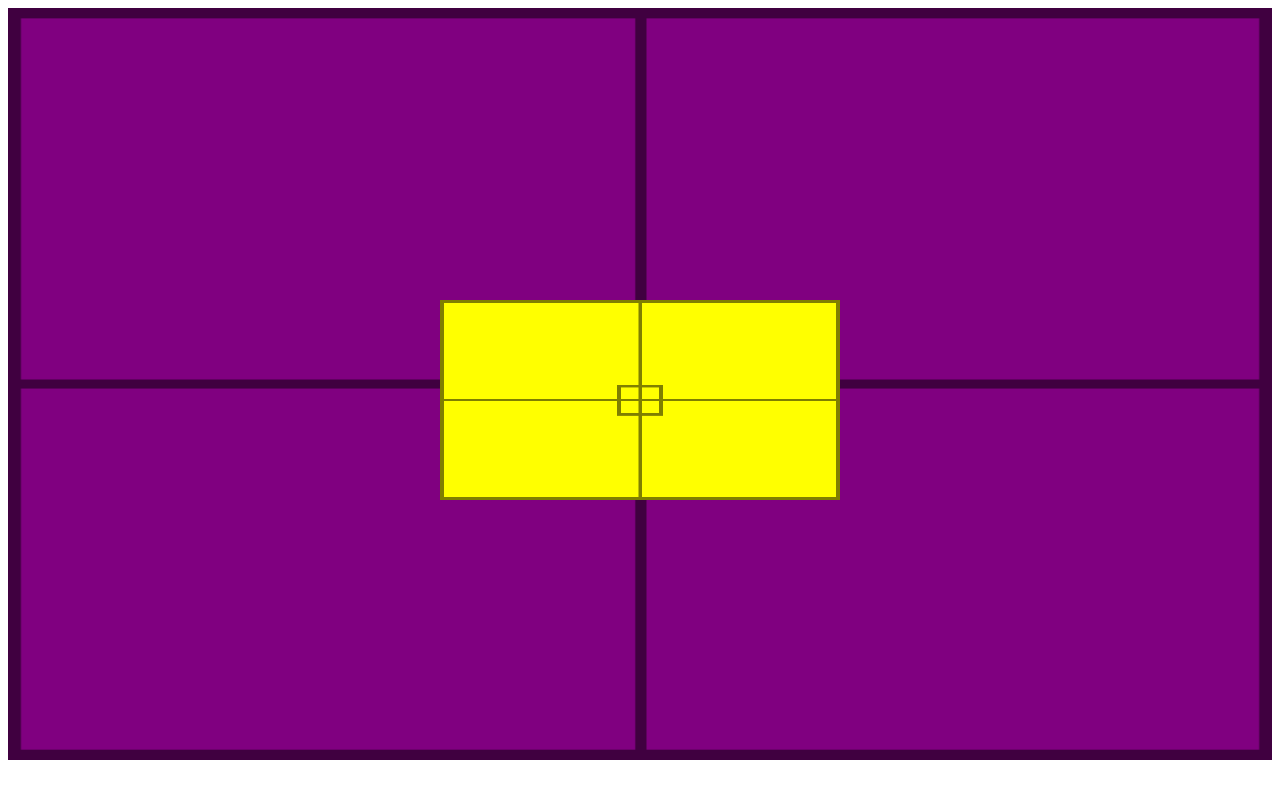
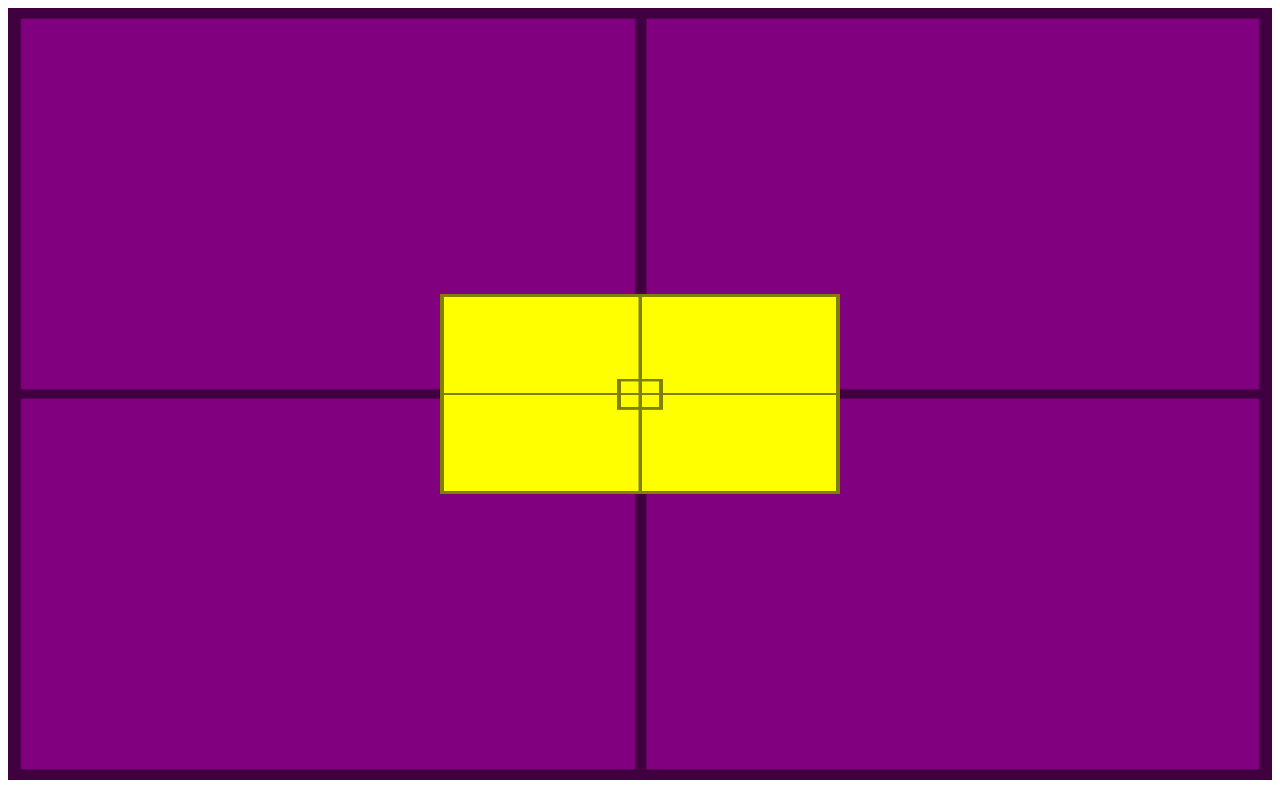
Before and after one commit to diegojuniorsantos/html-css, a plain HTML site: page exercicios/ex022/fundo007.html in a window 1280 px wide. Drawn offline with Linux system fonts and the light colour scheme.

Commit message:
atualizei o ex22

```diff
--- a/exercicios/ex022/fundo007.html
+++ b/exercicios/ex022/fundo007.html
@@ -6,7 +6,9 @@
     <title>Alinhamento vertical</title>
     <style>
         #container {
+            position: relative;
             height: 94vh;
+            padding: 10px;
             background-color: purple;
             background-image: url(imagens/target001.png);
             background-size: 100% 100%;
```
